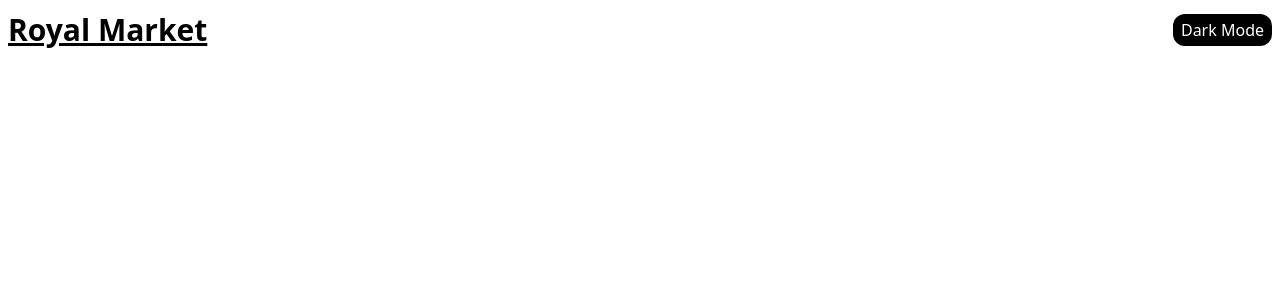
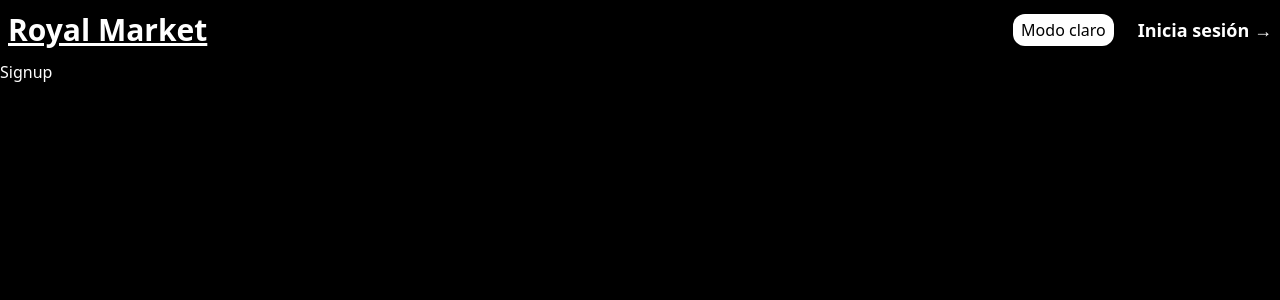
Before and after one commit to Edkiri/market-react-ui, a React (Vite) app: page /signup in a window 1280 px wide. Shown: the top 300 px of the page. Built offline with nearby package versions, Linux system fonts and the light colour scheme.

Commit message:
feat: config react-router

```diff
--- a/src/App.jsx
+++ b/src/App.jsx
@@ -1,7 +1,18 @@
-import DefaultLayout from './layouts/DefaultLayout';
+import { Route, Routes } from 'react-router-dom';
+
+import DefaultLayout from '@/layouts/DefaultLayout';
+import Home from '@/pages/Home';
+import Signup from '@/pages/Signup';
 
 function App() {
-  return <DefaultLayout></DefaultLayout>;
+  return (
+    <DefaultLayout>
+      <Routes>
+        <Route path="/" element={<Home />} />
+        <Route path="/signup" element={<Signup />} />
+      </Routes>
+    </DefaultLayout>
+  );
 }
 
 export default App;
--- a/src/components/Header/index.jsx
+++ b/src/components/Header/index.jsx
@@ -1,3 +1,4 @@
+import { Link } from 'react-router-dom';
 import useTheme from './useTheme';
 
 export default function Header() {
@@ -5,13 +6,25 @@ export default function Header() {
 
   return (
     <header className="py-3 px-2 flex items-center justify-between">
+      <Link to="/">
         <h1 className="text-3xl font-bold underline">Royal Market</h1>
+      </Link>
+      <div className="right flex items-center gap-6">
         <button
           onClick={handleThemeSwitch}
           className="bg-black text-white py-1 px-2 rounded-xl dark:text-black dark:bg-white"
         >
-        {theme === 'dark' ? 'Light Mode' : 'Dark Mode'}
+          {theme === 'dark' ? 'Modo claro' : 'Modo oscuro'}
         </button>
+        <div className="lg:flex lg:flex-1 lg:justify-end">
+          <Link
+            to="/signup"
+            className="font-semibold leading-6 text-lg text-gray-900 dark:text-white"
+          >
+            Inicia sesión <span aria-hidden="true">&rarr;</span>
+          </Link>
+        </div>
+      </div>
     </header>
   );
 }
--- a/src/components/Header/useTheme.js
+++ b/src/components/Header/useTheme.js
@@ -1,7 +1,7 @@
 import { useEffect, useState } from 'react';
 
 export default function useTheme() {
-  const [theme, setTheme] = useState('light');
+  const [theme, setTheme] = useState('dark');
 
   useEffect(() => {
     if (theme === 'dark') {
--- a/src/main.jsx
+++ b/src/main.jsx
@@ -1,11 +1,14 @@
 import React from 'react';
 import ReactDOM from 'react-dom/client';
+import { BrowserRouter } from 'react-router-dom';
+
 import App from './App.jsx';
-
 import './styles/main.css';
 
 ReactDOM.createRoot(document.getElementById('root')).render(
   <React.StrictMode>
-    <App />
+    <BrowserRouter>
+      <App />
+    </BrowserRouter>
   </React.StrictMode>,
 );
--- /dev/null
+++ b/src/pages/Home/index.jsx
@@ -0,0 +1,3 @@
+export default function Home() {
+  return <h1>HOME</h1>;
+}
--- /dev/null
+++ b/src/pages/Signup/index.jsx
@@ -0,0 +1,3 @@
+export default function Signup() {
+  return <h1>Signup</h1>;
+}
```
Also changed, not shown: package.json (+5 -4 lines), 1 other file (tests, documents, lock files or other folders). Lines whose indentation alone changed are shown as unchanged.
